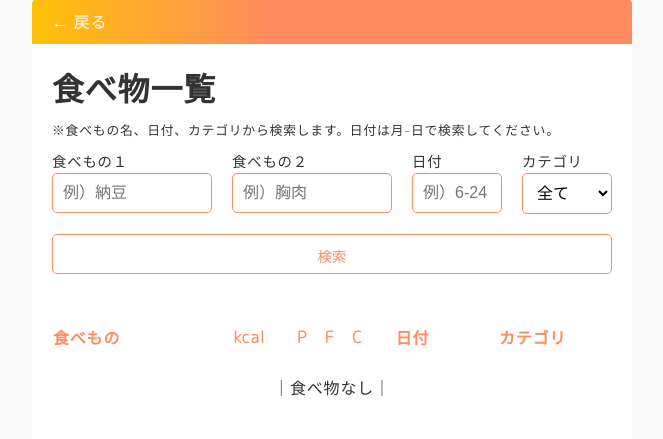
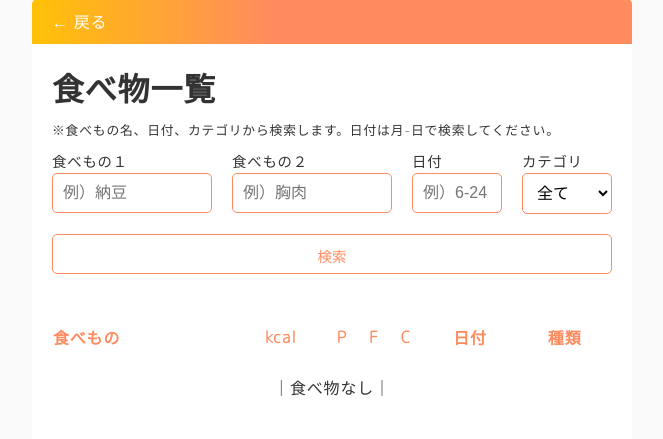
Before and after one commit to mshr530/pfc_calc, a Django app: page /all_foods in a window 1280 px wide. Shown: the part 59-498 px from the top of the page, without its empty margins (308-971 px from the left). Run offline with Django 3.2, Linux system fonts and the light colour scheme; the visitor is signed in with stand-in values (Sample User, id 1); data that the repository does not hold is empty.

Commit message:
Update all_foods.html
カテゴリ to 種類 on the table

```diff
--- a/templates/base/all_foods.html
+++ b/templates/base/all_foods.html
@@ -65,7 +65,7 @@
       <th>F</th>
       <th>C</th>
       <th>日付</th>
-      <th>カテゴリ</th>
+      <th>種類</th>
     </tr>
     {% if foods %}
       {% for food in foods %}
```
